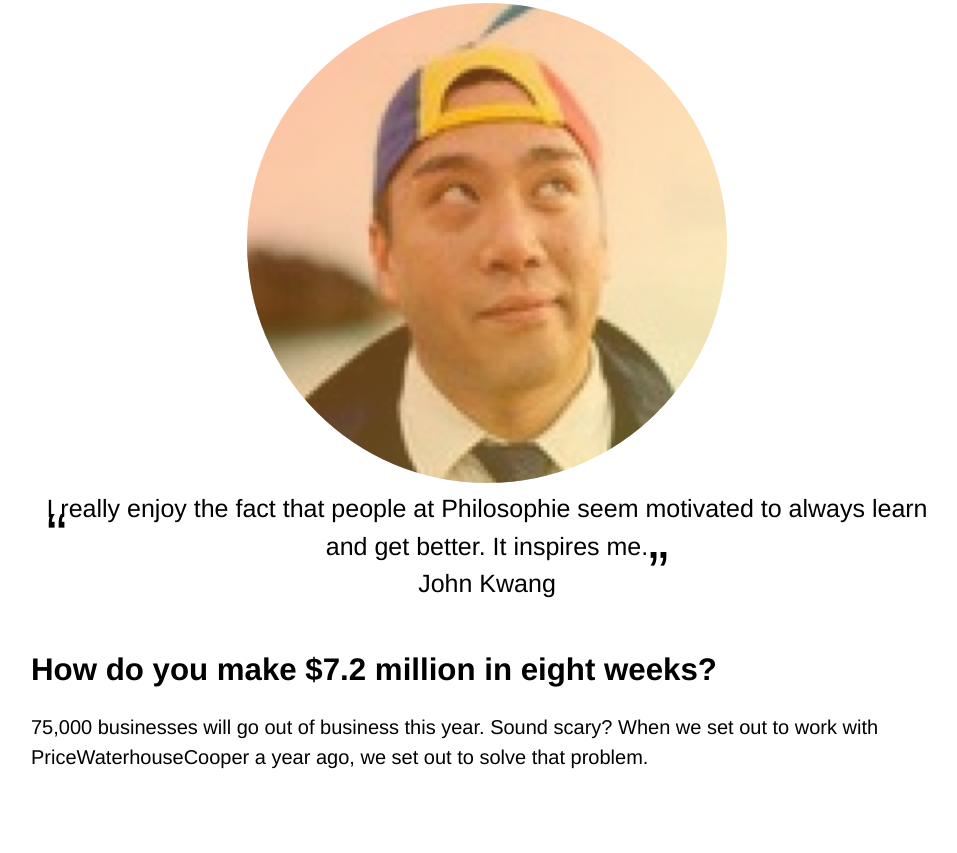
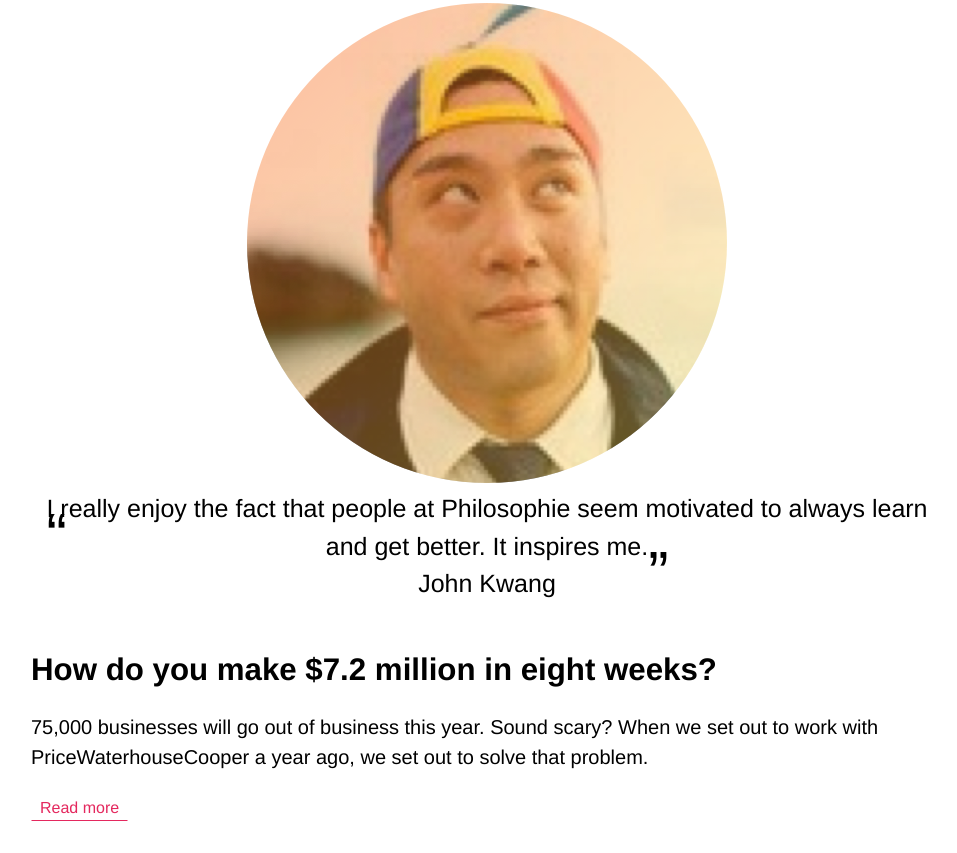
Before and after one commit to philo-brand/philo-brand.github.io, a plain HTML site: page index.html in a window 1280 px wide. Shown: the part 874-1727 px from the top of the page, without its empty margins (153-1110 px from the left). Drawn offline with nearby package versions, Linux system fonts and the light colour scheme; a script that the page names is missing.

Commit message:
add link

```diff
--- a/index.html
+++ b/index.html
@@ -100,6 +100,7 @@
           <div class="u-row">
             <h3>How do you make $7.2 million in eight weeks?</h3>
             <p>75,000 businesses will go out of business this year. Sound scary? When we set out to work with PriceWaterhouseCooper a year ago, we set out to solve that problem.</p>
+            <a href="#">Read more</a>
           </div>
         </article>
         <ul class="gridItems--work" id="mustache-ourWork">
```
